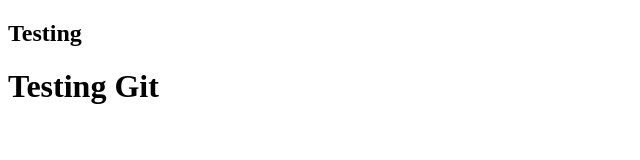
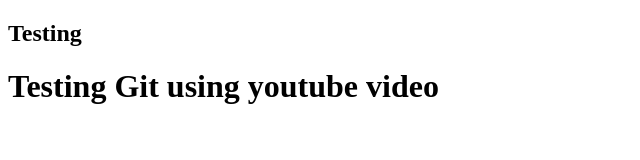
Before and after one commit to milvaTech/Testproject, a plain HTML site: page index.html in a window 1280 px wide. Shown: the whole page, without its empty margins (0-640 px from the left). Drawn offline with Linux system fonts and the light colour scheme.

Commit message:
change name with amend cmd

```diff
--- a/index.html
+++ b/index.html
@@ -6,6 +6,6 @@
     </head>
     <body>
         <!-- the content goes here -->
-		<h1> Testing Git </h1>
+		<h1> Testing Git using youtube video </h1>
     </body>
 </html>
```
